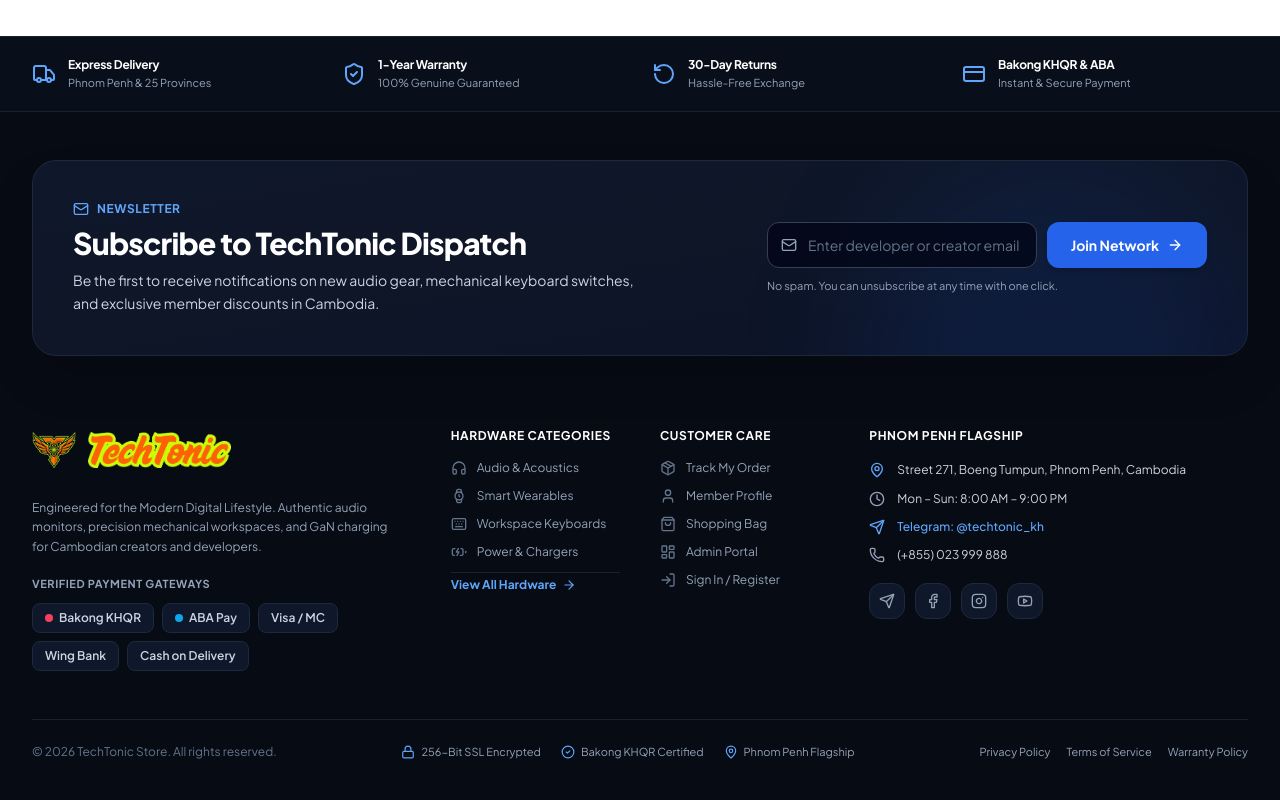
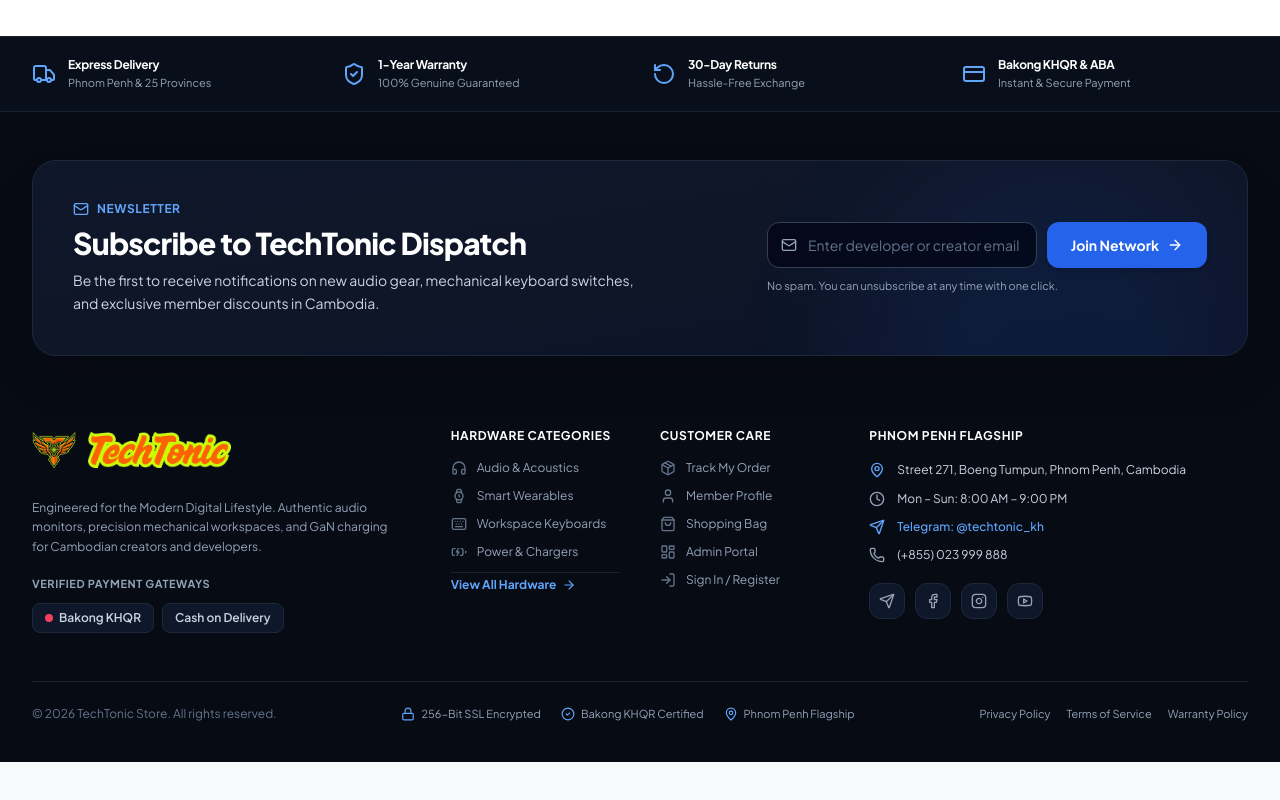
Before and after one commit to sengkoemnan6749-source/E-commerce, a React (Vite) app in the folder frontend/: page / in a window 1280 px wide. Shown: the part 4102-4902 px from the top of the page. After the commit the page ends 4864 px from the top, so only its background shows below. Built offline with nearby package versions, Linux system fonts and the light colour scheme; the HTML template or start-up script is replaced by a standard one; a web font is replaced by a local one.

Commit message:
refactor(footer): remove ABA Pay, Visa / MC, and Wing Bank badges

```diff
--- a/frontend/src/components/layout/Footer.jsx
+++ b/frontend/src/components/layout/Footer.jsx
@@ -170,16 +170,6 @@ export function Footer() {
                 <span className="inline-flex items-center gap-1.5 px-3 py-1.5 rounded-lg bg-slate-900 border border-slate-800 text-slate-300 text-xs font-semibold hover:border-slate-700 transition-colors">
                   <span className="w-2 h-2 rounded-full bg-rose-500" />
                   Bakong KHQR
-                </span>
-                <span className="inline-flex items-center gap-1.5 px-3 py-1.5 rounded-lg bg-slate-900 border border-slate-800 text-slate-300 text-xs font-semibold hover:border-slate-700 transition-colors">
-                  <span className="w-2 h-2 rounded-full bg-sky-500" />
-                  ABA Pay
-                </span>
-                <span className="inline-flex items-center gap-1.5 px-3 py-1.5 rounded-lg bg-slate-900 border border-slate-800 text-slate-300 text-xs font-semibold hover:border-slate-700 transition-colors">
-                  Visa / MC
-                </span>
-                <span className="inline-flex items-center gap-1.5 px-3 py-1.5 rounded-lg bg-slate-900 border border-slate-800 text-slate-300 text-xs font-semibold hover:border-slate-700 transition-colors">
-                  Wing Bank
                 </span>
                 <span className="inline-flex items-center gap-1.5 px-3 py-1.5 rounded-lg bg-slate-900 border border-slate-800 text-slate-300 text-xs font-semibold hover:border-slate-700 transition-colors">
                   {t('footer_cod', 'Cash on Delivery')}
```
